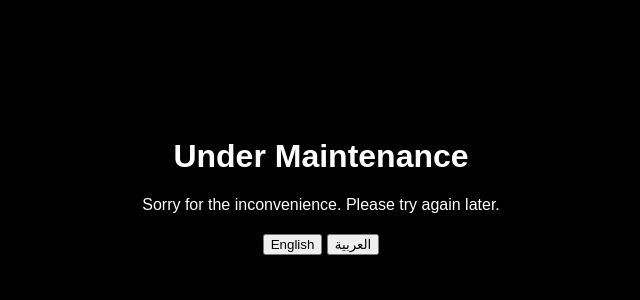
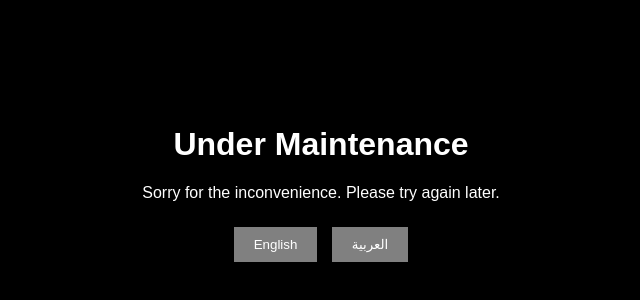
Before and after one commit to IyadEngle/Trendi-Lb, a plain HTML site: page index.html in a window 1280 px wide. Shown: the part 214-514 px from the top of the page, without its empty margins (319-959 px from the left). Drawn offline with Linux system fonts and the light colour scheme.

Commit message:
Update index.html

```diff
--- a/index.html
+++ b/index.html
@@ -18,9 +18,22 @@
         }
         .container {
             max-width: 600px;
+            padding: 20px;
         }
         .language-switch {
             margin-top: 20px;
+        }
+        button {
+            background-color: gray;
+            color: white;
+            border: none;
+            padding: 10px 20px;
+            cursor: pointer;
+            margin: 5px;
+        }
+        button:hover {
+            background-color: white;
+            color: black;
         }
     </style>
 </head>
```
